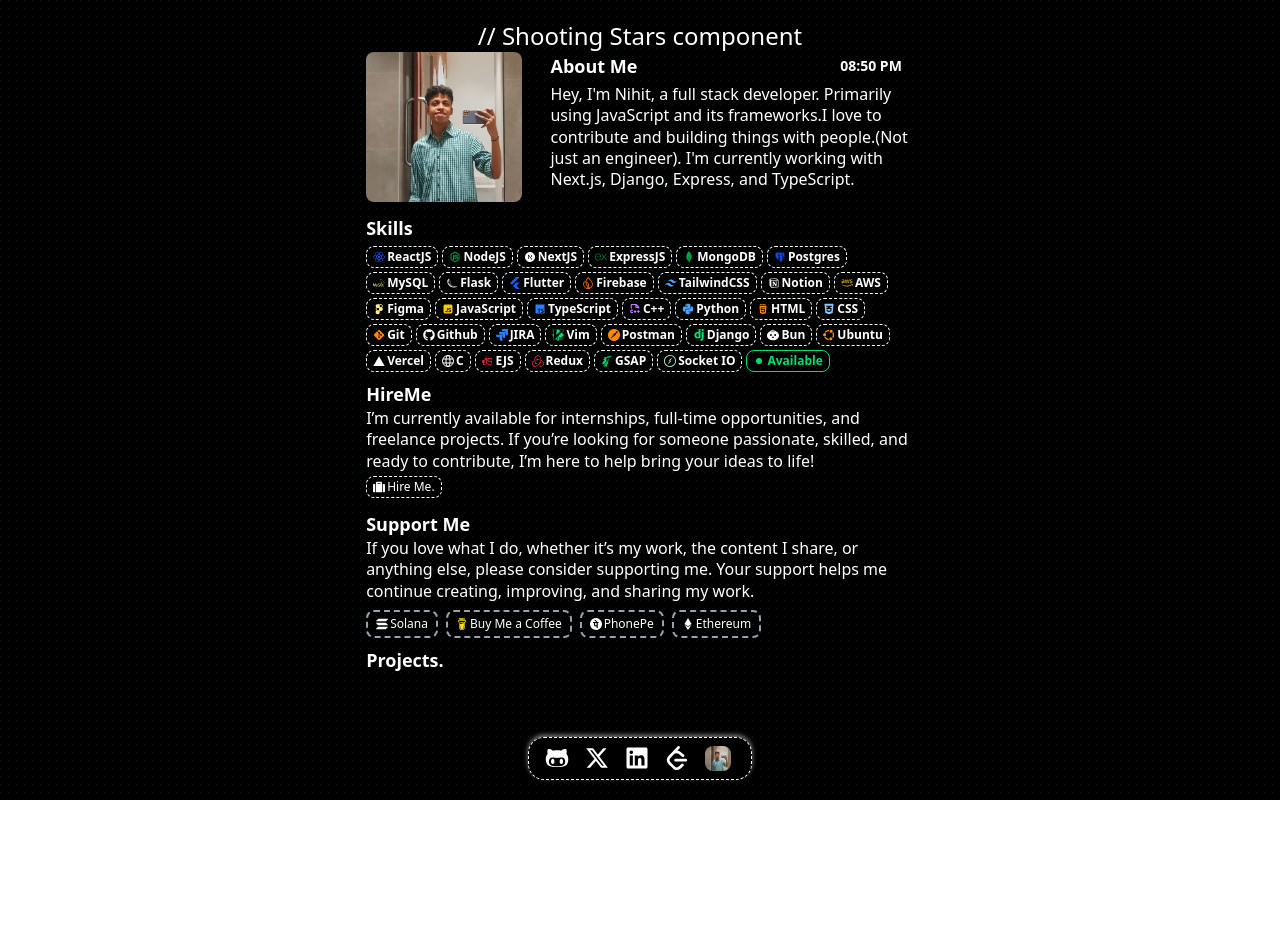
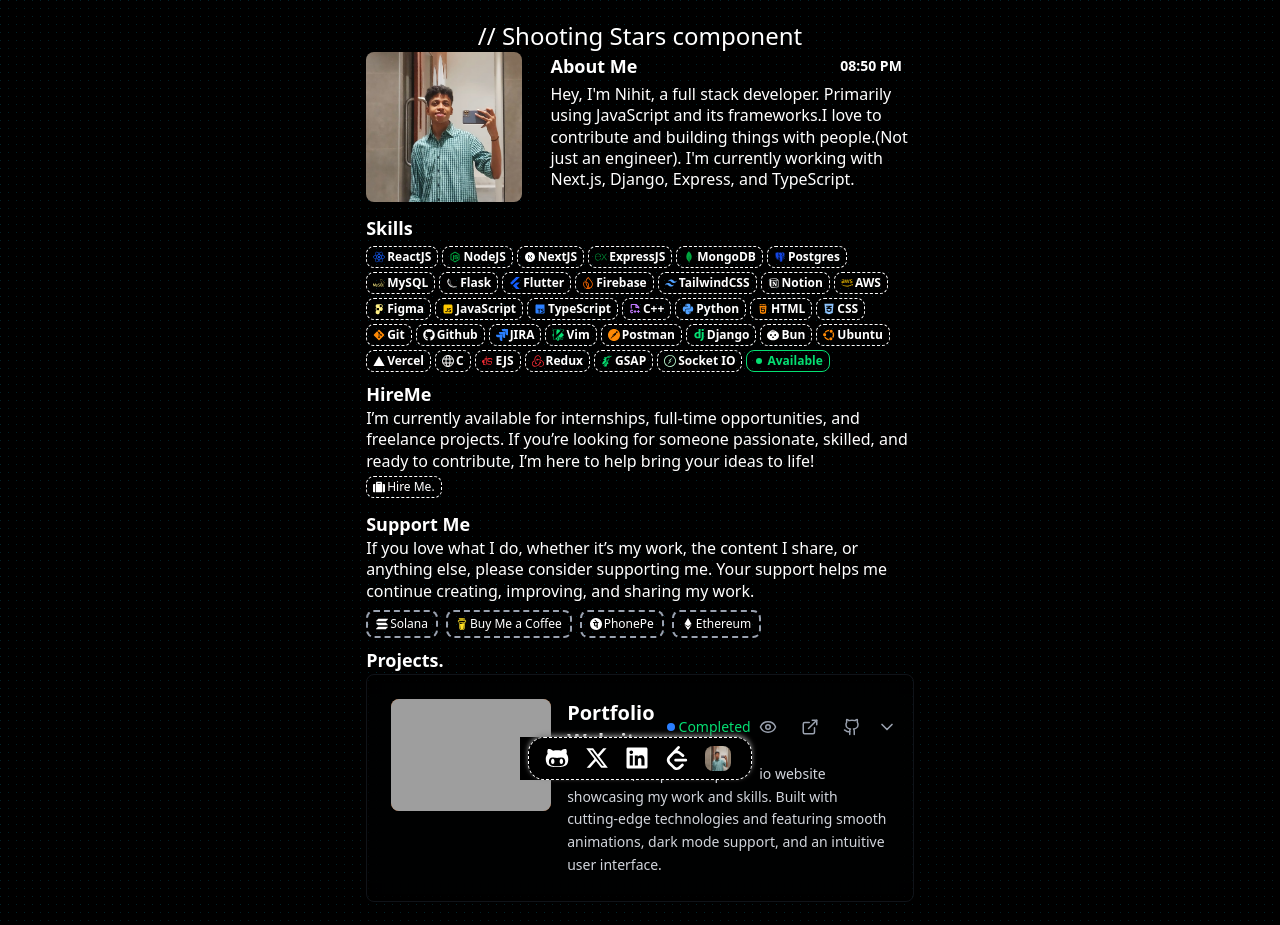
Before and after one commit to nee-hit476/Portfolio47, a React (Vite) app: page / in a window 1280 px wide. Shown: the top 925 px of the page. Before the commit the page ends 800 px from the top, so only its background shows below. Built offline with nearby package versions, Linux system fonts and the light colour scheme; grey boxes are pictures that could not be loaded.

Commit message:
Added ProjectInfo components and currently working on it

```diff
--- a/src/App.tsx
+++ b/src/App.tsx
@@ -1,4 +1,4 @@
-import {Skills, Projects, InfoCard, Navbar, HireMe, ShootingStars, SupportMe} from "./components"
+import {Skills, ProjectInfoTip, Projects, InfoCard, Navbar, HireMe, ShootingStars, SupportMe} from "./components"
 import {NihitAbout} from "./Data/Personal"
 import {HireNihit} from "./Data/Personal"
 
@@ -27,7 +27,7 @@ export default function App() {
       <SupportMe/>
       <Projects/>
 
-
+      <ProjectInfoTip/>
 
       <Navbar/>
     </div>
--- a/src/Data/Personal.ts
+++ b/src/Data/Personal.ts
@@ -3,6 +3,20 @@ import { FaXTwitter } from "react-icons/fa6";
 import { SiLeetcode } from "react-icons/si";
 import nihit from "../assets/Images/pfp/nihit.jpeg"
 import type { ComponentType } from "react";
+
+
+export interface Project {
+  id: string;
+  title: string;
+  description: string;
+  image: string;
+  status: 'Running' | 'Completed' | 'In Progress';
+  technologies: string[];
+  viewLink?: string;
+  githubLink?: string;
+  externalLink?: string;
+}
+
 
 const NihitAbout: string = `<p>Hey, I'm Nihit, a full stack developer. Primarily using JavaScript and its frameworks.I love to contribute and building things with people.(Not just an engineer). I'm currently working with Next.js, Django, Express, and TypeScript.</p>`
 
@@ -44,10 +58,69 @@ const Navlinks: {
     }
 ]
 
+const projects: Project[] = [
+    {
+      id: '3',
+      title: 'Portfolio Website',
+      description: 'A modern, responsive portfolio website showcasing my work and skills. Built with cutting-edge technologies and featuring smooth animations, dark mode support, and an intuitive user interface.',
+      image: '/api/placeholder/160/120',
+      status: 'Completed',
+      technologies: ['Next.js', 'TypeScript', 'Framer Motion', 'Tailwind CSS'],
+      viewLink: '#',
+      githubLink: '#',
+      externalLink: '#'
+    },
+    {
+      id: '4',
+      title: 'Portfolio Website',
+      description: 'A modern, responsive portfolio website showcasing my work and skills. Built with cutting-edge technologies and featuring smooth animations, dark mode support, and an intuitive user interface.',
+      image: '/api/placeholder/160/120',
+      status: 'Completed',
+      technologies: ['Next.js', 'TypeScript', 'Framer Motion', 'Tailwind CSS'],
+      viewLink: '#',
+      githubLink: '#',
+      externalLink: '#'
+    },
+    {
+      id: '5',
+      title: 'Portfolio Website',
+      description: 'A modern, responsive portfolio website showcasing my work and skills. Built with cutting-edge technologies and featuring smooth animations, dark mode support, and an intuitive user interface.',
+      image: '/api/placeholder/160/120',
+      status: 'Completed',
+      technologies: ['Next.js', 'TypeScript', 'Framer Motion', 'Tailwind CSS'],
+      viewLink: '#',
+      githubLink: '#',
+      externalLink: '#'
+    },
+    {
+      id: '6',
+      title: 'Portfolio Website',
+      description: 'A modern, responsive portfolio website showcasing my work and skills. Built with cutting-edge technologies and featuring smooth animations, dark mode support, and an intuitive user interface.',
+      image: '/api/placeholder/160/120',
+      status: 'Completed',
+      technologies: ['Next.js', 'TypeScript', 'Framer Motion', 'Tailwind CSS'],
+      viewLink: '#',
+      githubLink: '#',
+      externalLink: '#'
+    },
+    {
+      id: '7',
+      title: 'Portfolio Website',
+      description: 'A modern, responsive portfolio website showcasing my work and skills. Built with cutting-edge technologies and featuring smooth animations, dark mode support, and an intuitive user interface.',
+      image: '/api/placeholder/160/120',
+      status: 'Completed',
+      technologies: ['Next.js', 'TypeScript', 'Framer Motion', 'Tailwind CSS'],
+      viewLink: '#',
+      githubLink: '#',
+      externalLink: '#'
+    },
+  ];
+
 export {
     NihitAbout,
     ProfilePicture,
     HireNihit,
     NihitSupport,
-    Navlinks
+    Navlinks,
+    projects
 }
--- /dev/null
+++ b/src/components/PagesInitials/ProjectInfoTip.tsx
@@ -0,0 +1,154 @@
+import { useState } from 'react';
+import { Eye, ExternalLink, Github, ChevronDown } from 'lucide-react';
+import {projects} from "../../Data/Personal"
+import {type Project} from "../../Data/Personal"
+
+const ProjectInfoTip: React.FC = () => {
+  const [showAll, setShowAll] = useState(false);
+  const [expandedProjects, setExpandedProjects] = useState<Set<string>>(new Set());
+
+
+
+  const visibleProjects = showAll ? projects : projects.slice(0, 2);
+
+  const toggleProjectExpansion = (projectId: string) => {
+    const newExpanded = new Set(expandedProjects);
+    if (newExpanded.has(projectId)) {
+      newExpanded.delete(projectId);
+    } else {
+      newExpanded.add(projectId);
+    }
+    setExpandedProjects(newExpanded);
+  };
+
+  const getStatusColor = (status: Project['status']) => {
+    switch (status) {
+      case 'Running':
+        return 'bg-green-500';
+      case 'Completed':
+        return 'bg-blue-500';
+      case 'In Progress':
+        return 'bg-yellow-500';
+      default:
+        return 'bg-gray-500';
+    }
+  };
+
+  const ProjectCard: React.FC<{ project: Project }> = ({ project }) => {
+    const isExpanded = expandedProjects.has(project.id);
+
+    return (
+     <div className="bg-black-800/20 backdrop-blur-sm border border-gray-700/30 rounded-lg p-6 hover:bg-gray-700/30 transition-colors duration-300">
+        <div
+          className="flex gap-4 cursor-pointer opacity-100"
+          onClick={() => toggleProjectExpansion(project.id)}
+        >
+          {/* Project Image */}
+          <div className="flex-shrink-0">
+            <div className="w-40 h-28 bg-amber-700 rounded-lg overflow-hidden">
+              <img
+                src={project.image}
+                alt={project.title}
+                className="w-full h-full object-cover"
+              />
+            </div>
+          </div>
+
+          {/* Project Details */}
+          <div className="flex-1 min-w-0">
+            <div className="flex items-center justify-between mb-2">
+              <div className="flex items-center gap-3">
+                <h3 className="text-xl font-semibold text-white">{project.title}</h3>
+                <div className="flex items-center gap-1">
+                  <div className={`w-2 h-2 rounded-full ${getStatusColor(project.status)}`}></div>
+                  <span className="text-sm text-green-400">{project.status}</span>
+                </div>
+              </div>
+
+              {/* Action Icons */}
+              <div className="flex items-center gap-2">
+                {project.viewLink && (
+                  <button
+                    className="p-2 text-gray-400 hover:text-white transition-colors"
+                    onClick={(e) => e.stopPropagation()}
+                  >
+                    <Eye size={18} />
+                  </button>
+                )}
+                {project.externalLink && (
+                  <button
+                    className="p-2 text-gray-400 hover:text-white transition-colors"
+                    onClick={(e) => e.stopPropagation()}
+                  >
+                    <ExternalLink size={18} />
+                  </button>
+                )}
+                {project.githubLink && (
+                  <button
+                    className="p-2 text-gray-400 hover:text-white transition-colors"
+                    onClick={(e) => e.stopPropagation()}
+                  >
+                    <Github size={18} />
+                  </button>
+                )}
+                <ChevronDown
+                  size={20}
+                  className={`text-gray-400 transform transition-transform ${isExpanded ? 'rotate-180' : ''}`}
+                />
+              </div>
+            </div>
+
+            <p className="text-gray-300 text-sm leading-relaxed">
+              {project.description}
+            </p>
+          </div>
+        </div>
+
+        {/* Technologies - Only show when expanded */}
+        {isExpanded && (
+          <div className="mt-4 pt-4 border-t border-gray-700">
+            <div className="flex flex-wrap gap-2">
+              {project.technologies.map((tech, index) => (
+                <span
+                  key={index}
+                  className="px-3 py-1 bg-gray-700 text-gray-300 text-xs rounded-full hover:bg-gray-600 transition-colors"
+                >
+                  {tech}
+                </span>
+              ))}
+            </div>
+          </div>
+        )}
+      </div>
+    );
+  };
+
+  return (
+    <div className="w-full lg:w-[43.3333%] mx-auto p-2 lg:p-0 min-h-screen">
+
+      <div className="space-y-6">
+        {visibleProjects.map((project) => (
+          <ProjectCard key={project.id} project={project} />
+        ))}
+      </div>
+
+      {/* Show All Button */}
+      {projects.length > 2 && (
+        <div className="flex justify-center mt-8">
+          <button
+            onClick={() => setShowAll(!showAll)}
+            className="flex items-center gap-2 text-gray-400 hover:text-white transition-colors"
+          >
+            <ChevronDown
+              size={20}
+              className={`transform transition-transform ${showAll ? 'rotate-180' : ''}`}
+            />
+            <span>{showAll ? 'Show less' : 'Show all'}</span>
+          </button>
+        </div>
+      )}
+    </div>
+  );
+};
+
+export default ProjectInfoTip;
--- a/src/components/index.ts
+++ b/src/components/index.ts
@@ -10,6 +10,7 @@ import HireMe  from "./PagesInitials/HireMe";
 import ShootingStars from "./PagesInitials/ShootingStars";
 import Projects from "./PagesInitials/Projects";
 import PopUp from "./PagesInitials/PopUp";
+import ProjectInfoTip from "./PagesInitials/ProjectInfoTip";
 
 export {
     Available,
@@ -23,5 +24,6 @@ export {
     HireMe,
     ShootingStars,
     Projects,
-    PopUp
+    PopUp,
+    ProjectInfoTip
 }
```
